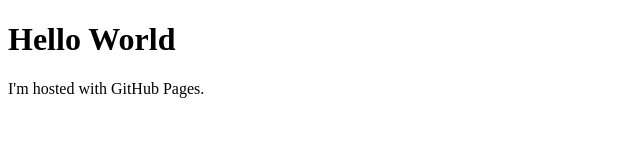
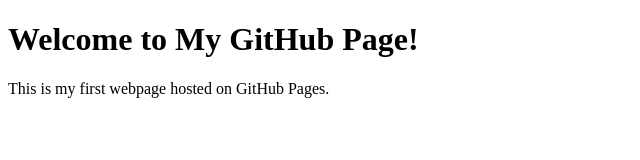
Before and after one commit to LegenDerrycow/LegenDerrycow.github.io, a plain HTML site: page index.html in a window 1280 px wide. Shown: the whole page, without its empty margins (0-640 px from the left). Drawn offline with Linux system fonts and the light colour scheme.

Commit message:
Update index.html

```diff
--- a/index.html
+++ b/index.html
@@ -1,7 +1,12 @@
 <!DOCTYPE html>
-<html>
+<html lang="en">
+<head>
+    <meta charset="UTF-8">
+    <meta name="viewport" content="width=device-width, initial-scale=1.0">
+    <title>My GitHub Page</title>
+</head>
 <body>
-<h1>Hello World</h1>
-<p>I'm hosted with GitHub Pages.</p>
+    <h1>Welcome to My GitHub Page!</h1>
+    <p>This is my first webpage hosted on GitHub Pages.</p>
 </body>
 </html>
```
